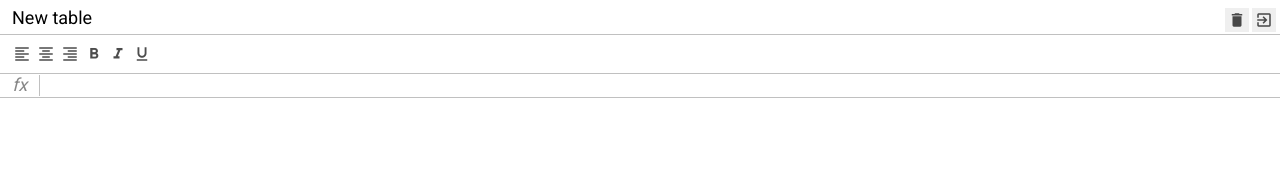
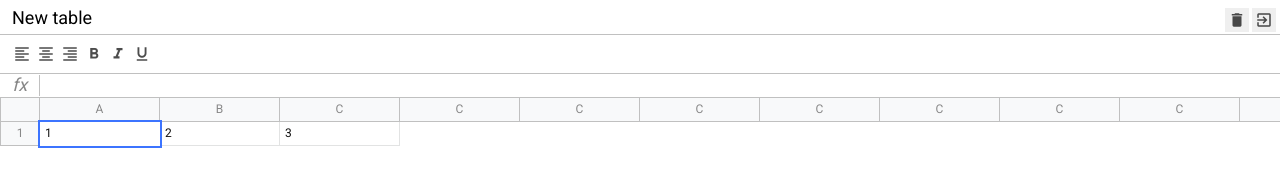
Before and after one commit to aytmamatov/excel, a website built with webpack: page src/index.html in a window 1280 px wide. Built offline with nearby package versions, Linux system fonts and the light colour scheme.

Commit message:
Added styles for table.

```diff
--- a/src/index.html
+++ b/src/index.html
@@ -59,7 +59,71 @@
         <div class="info">fx</div>
         <div class="input" contenteditable spellcheck="false"></div>
       </div>
-      <div class="excel__table"></div>
+      <div class="excel__table">
+        <div class="row">
+          <div class="row-info"></div>
+          <div class="row-data">
+            <div class="column">A</div>
+            <div class="column">B</div>
+            <div class="column">C</div>
+            <div class="column">C</div>
+            <div class="column">C</div>
+            <div class="column">C</div>
+            <div class="column">C</div>
+            <div class="column">C</div>
+            <div class="column">C</div>
+            <div class="column">C</div>
+            <div class="column">C</div>
+            <div class="column">C</div>
+            <div class="column">C</div>
+            <div class="column">C</div>
+            <div class="column">C</div>
+            <div class="column">C</div>
+            <div class="column">C</div>
+            <div class="column">C</div>
+            <div class="column">C</div>
+            <div class="column">C</div>
+            <div class="column">C</div>
+            <div class="column">C</div>
+            <div class="column">C</div>
+            <div class="column">C</div>
+            <div class="column">C</div>
+            <div class="column">C</div>
+            <div class="column">C</div>
+            <div class="column">C</div>
+            <div class="column">C</div>
+            <div class="column">C</div>
+            <div class="column">C</div>
+            <div class="column">C</div>
+            <div class="column">C</div>
+            <div class="column">C</div>
+            <div class="column">C</div>
+            <div class="column">C</div>
+            <div class="column">C</div>
+            <div class="column">C</div>
+            <div class="column">C</div>
+            <div class="column">C</div>
+            <div class="column">C</div>
+            <div class="column">C</div>
+            <div class="column">C</div>
+            <div class="column">C</div>
+            <div class="column">C</div>
+            <div class="column">C</div>
+            <div class="column">C</div>
+            <div class="column">C</div>
+            <div class="column">C</div>
+            <div class="column">C</div>
+          </div>
+        </div>
+        <div class="row">
+          <div class="row-info">1</div>
+          <div class="row-data">
+            <div class="cell selected" contenteditable="">1</div>
+            <div class="cell">2</div>
+            <div class="cell">3</div>
+          </div>
+        </div>
+      </div>
     </div>
   </div>
 </body>
--- a/src/scss/_vars.scss
+++ b/src/scss/_vars.scss
@@ -4,4 +4,6 @@
   --toolbar-height: 40px;
   --formula-height: 24px;
   --info-cell-width: 40px;
+  --row-height: 24px;
+  --cell-width: 120px;
 }
--- a/src/scss/index.scss
+++ b/src/scss/index.scss
@@ -27,4 +27,6 @@ button {
 .excel {
   position: relative;
   color: #888;
+  height: 100%;
+  max-width: 100%;
 }
--- a/src/scss/table.scss
+++ b/src/scss/table.scss
@@ -0,0 +1,62 @@
+.excel__table {
+  position: absolute;
+  left: 0;
+  right: 0;
+  overflow-x: auto;
+  padding-bottom: 2px;
+  top: calc(
+    var(--header-height) + var(--toolbar-height) + var(--formula-height)
+  );
+
+  .row {
+    display: flex;
+    flex-direction: row;
+    min-height: 20px;
+    height: var(--row-height);
+
+    &-info {
+      display: flex;
+      justify-content: center;
+      align-items: center;
+      min-width: var(--info-cell-width);
+      height: 100%;
+      border: 1px solid var(--border-color);
+      background: #f8f9fa;
+      border-top: none;
+    }
+
+    &-data {
+      display: flex;
+    }
+
+    .column {
+      display: flex;
+      justify-content: center;
+      align-items: center;
+      background: #f8f9fa;
+      min-width: 40px;
+      width: var(--cell-width);
+      border: 1px solid var(--border-color);
+      border-top: none;
+      border-left: none;
+    }
+
+    .cell {
+      min-width: 40px;
+      padding: 5px;
+      width: var(--cell-width);
+      height: 100%;
+      border: 1px solid #e2e3e3;
+      border-top: none;
+      border-left: none;
+      white-space: nowrap;
+      color: #111;
+    }
+
+    .selected {
+      border: none;
+      outline: 2px solid #3c74ff;
+      z-index: 2;
+    }
+  }
+}
```
